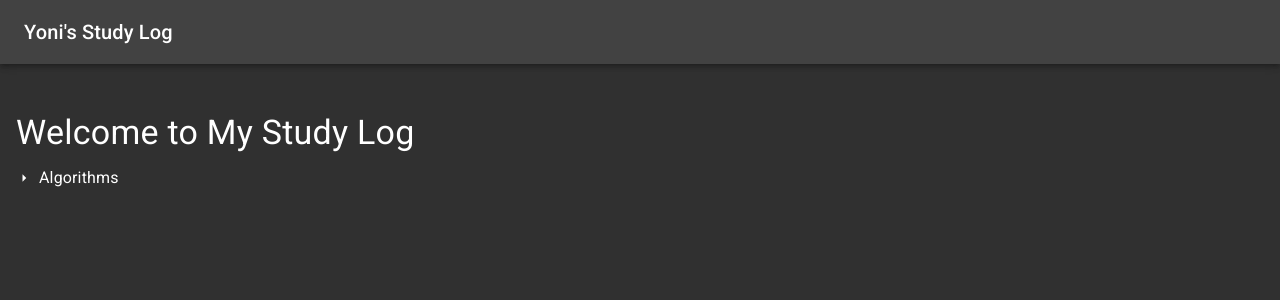
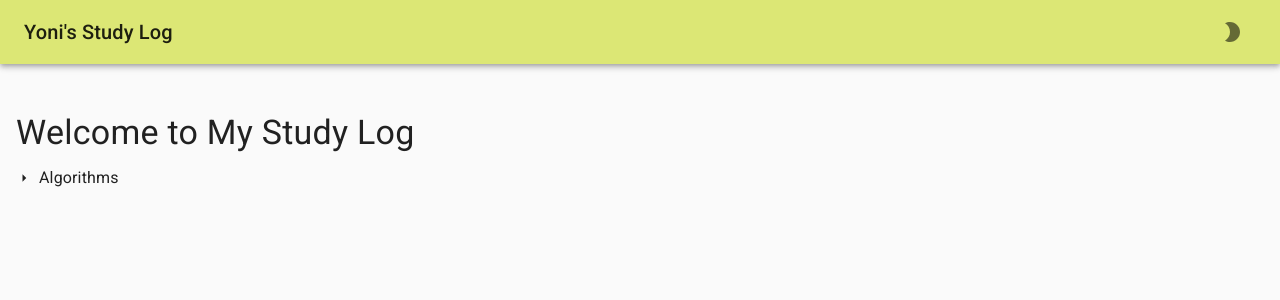
Before and after one commit to yoniakabecky/study-log, a Next.js app: page / in a window 1280 px wide. Shown: the top 300 px of the page. Built offline with nearby package versions, Linux system fonts and the light colour scheme.

Commit message:
Add user preference theme

```diff
--- a/components/Navbar.tsx
+++ b/components/Navbar.tsx
@@ -1,23 +1,33 @@
+import React, { ReactElement } from "react";
+
 import { createStyles, makeStyles } from "@material-ui/core/styles";
 import AppBar from "@material-ui/core/AppBar";
 import Container from "@material-ui/core/Container";
+import IconButton from "@material-ui/core/IconButton";
 import Toolbar from "@material-ui/core/Toolbar";
 import Typography from "@material-ui/core/Typography";
-import React, { ReactElement } from "react";
+
+import MoonIcon from "@material-ui/icons/Brightness2";
+import SunIcon from "@material-ui/icons/Brightness7";
 
 import Link from "@@/components/NonDecorationLink";
+import { useTheme } from "@@/pages/_app";
 import { HOME } from "@@/routes";
 
 const useStyles = makeStyles(() =>
   createStyles({
     toolbar: {
-      paddingLeft: 0,
+      padding: 0,
+    },
+    spacer: {
+      flexGrow: 1,
     },
   })
 );
 
 export default function Navbar(): ReactElement {
   const classes = useStyles();
+  const { prefersDarkMode, toggleTheme } = useTheme();
 
   return (
     <AppBar position="static">
@@ -26,6 +36,12 @@ export default function Navbar(): ReactElement {
           <Link href={HOME}>
             <Typography variant="h6">Yoni's Study Log</Typography>
           </Link>
+
+          <span className={classes.spacer} />
+
+          <IconButton onClick={toggleTheme}>
+            {prefersDarkMode ? <SunIcon /> : <MoonIcon />}
+          </IconButton>
         </Toolbar>
       </Container>
     </AppBar>
--- a/pages/_app.tsx
+++ b/pages/_app.tsx
@@ -1,13 +1,34 @@
-import CssBaseline from "@material-ui/core/CssBaseline";
-import { ThemeProvider } from "@material-ui/core/styles";
 import { AppProps } from "next/app";
 import Head from "next/head";
 import React from "react";
 
-import theme from "@@/styles/theme";
+import CssBaseline from "@material-ui/core/CssBaseline";
+import useMediaQuery from "@material-ui/core/useMediaQuery";
+import { ThemeProvider } from "@material-ui/core/styles";
+
+import defaultTheme, { lightTheme } from "@@/styles/theme";
+
+interface IThemeContext {
+  prefersDarkMode: boolean;
+  toggleTheme: () => void;
+}
+
+export const ThemeContext = React.createContext<Partial<IThemeContext>>({});
 
 export default function MyApp(props: AppProps) {
   const { Component, pageProps } = props;
+
+  const preference = useMediaQuery("(prefers-color-scheme: dark)");
+  const [prefersDarkMode, setPrefersDarkMode] = React.useState<boolean>(
+    preference
+  );
+
+  const toggleTheme = () => setPrefersDarkMode(!prefersDarkMode);
+
+  const theme = React.useMemo(
+    () => (prefersDarkMode ? defaultTheme : lightTheme),
+    [prefersDarkMode]
+  );
 
   React.useEffect(() => {
     const jssStyles = document.querySelector("#jss-server-side");
@@ -26,11 +47,15 @@ export default function MyApp(props: AppProps) {
         />
       </Head>
 
-      <ThemeProvider theme={theme}>
-        <CssBaseline />
+      <ThemeContext.Provider value={{ prefersDarkMode, toggleTheme }}>
+        <ThemeProvider theme={theme}>
+          <CssBaseline />
 
-        <Component {...pageProps} />
-      </ThemeProvider>
+          <Component {...pageProps} />
+        </ThemeProvider>
+      </ThemeContext.Provider>
     </>
   );
 }
+
+export const useTheme = () => React.useContext(ThemeContext);
--- a/styles/theme.ts
+++ b/styles/theme.ts
@@ -1,24 +1,44 @@
+import { red, grey, purple, lime, lightBlue } from "@material-ui/core/colors";
 import { createMuiTheme } from "@material-ui/core/styles";
-import { red, orange, grey } from "@material-ui/core/colors";
 
-const theme = createMuiTheme({
+const common = {
+  typography: {
+    h2: {
+      marginTop: "1.5rem",
+    },
+  },
+};
+
+const defaultTheme = createMuiTheme({
+  ...common,
   palette: {
     type: "dark",
     primary: {
       main: grey[800],
     },
     secondary: {
-      main: orange.A200,
+      main: purple[200],
+    },
+    error: {
+      main: red[400],
+    },
+  },
+});
+
+const lightTheme = createMuiTheme({
+  ...common,
+  palette: {
+    type: "light",
+    primary: {
+      main: lime[300],
+    },
+    secondary: {
+      main: lightBlue.A200,
     },
     error: {
       main: red.A400,
     },
   },
-  typography: {
-    h2: {
-      marginTop: "1.5rem",
-    },
-  },
 });
 
-export default theme;
+export { defaultTheme as default, lightTheme };
```
